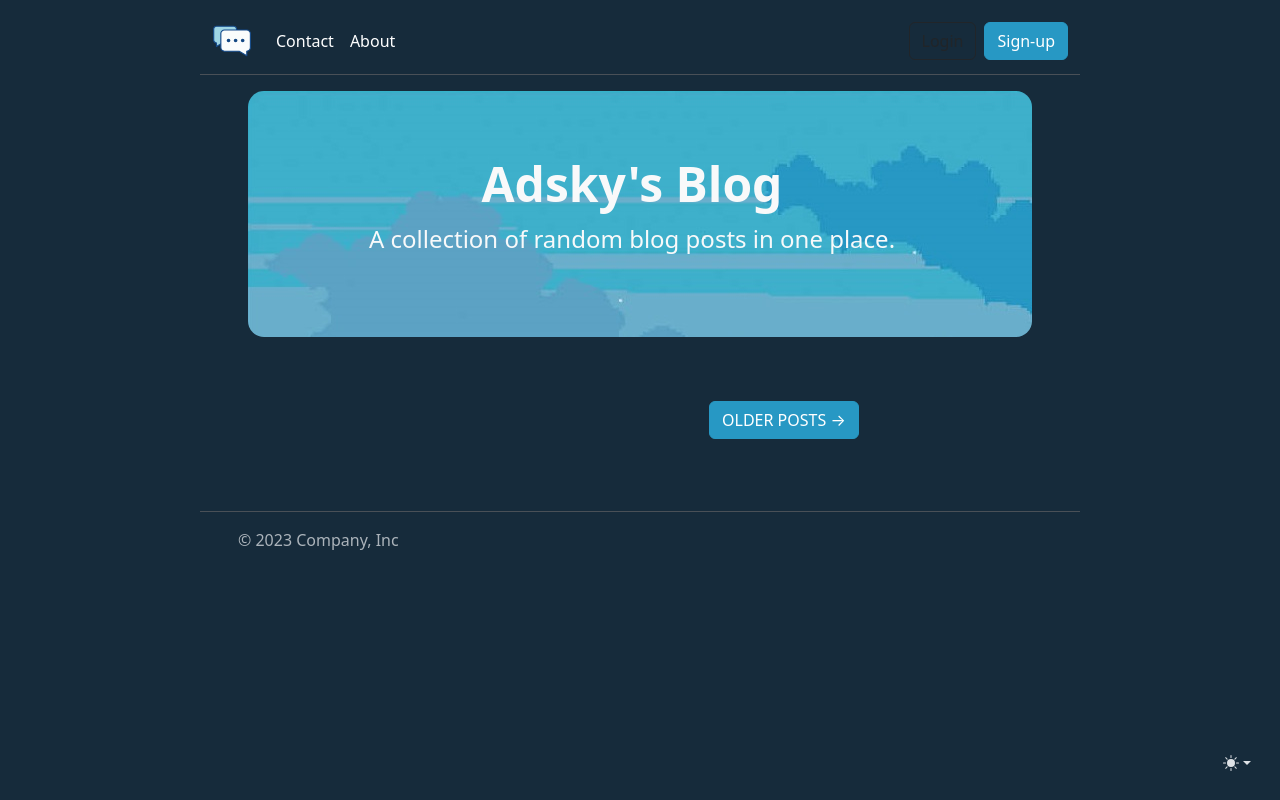
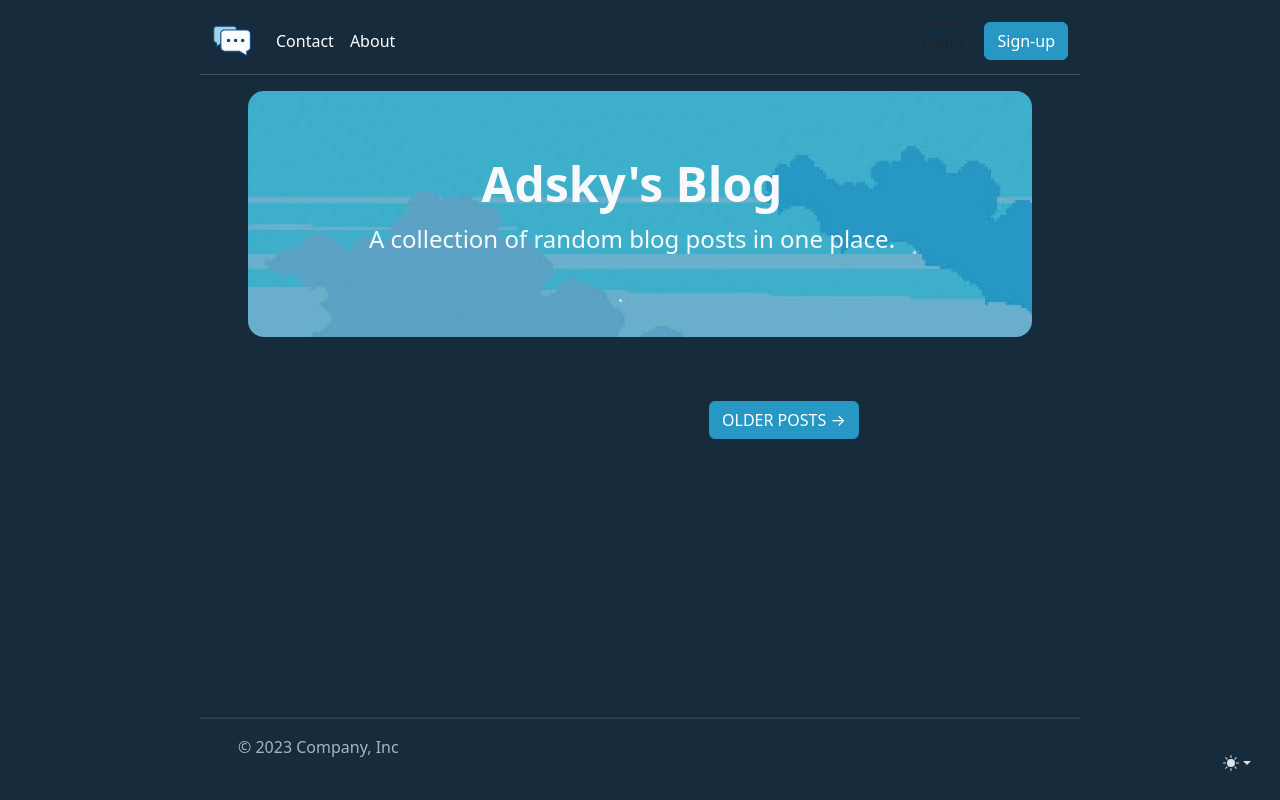
Before and after one commit to Adskovic/flask_blog, a Flask app: page / in a window 1280 px wide. Run offline with Flask 3, Linux system fonts and the light colour scheme; data that the repository does not hold is empty; some libraries are stand-ins or nearby versions.

Commit message:
style: footer change

```diff
--- a/main.py
+++ b/main.py
@@ -286,7 +286,7 @@ def profile():
         flash('Profile updated successfully', 'success')
         return redirect(url_for('profile'))
 
-    return render_template('user_page.html', form=form)
+    return render_template('user-page.html', form=form)
 
 
 @app.route("/about")
--- a/static/css/styles.css
+++ b/static/css/styles.css
@@ -196,6 +196,12 @@
 body {
   text-decoration: none;
   margin: 0 200px 0 200px;
+  min-height: 100vh;
+}
+
+.sticky-footer {
+  position: sticky;
+  top: 100%;
 }
 
 /* Commment Styling */
--- a/templates/footer.html
+++ b/templates/footer.html
@@ -1,6 +1,6 @@
     <!-- Footer -->
         <!-- <div class="container"> -->
-            <footer class="d-flex flex-wrap mt-auto justify-content-between align-items-center py-3 my-4 border-top">
+            <footer class="d-flex flex-wrap mt-auto justify-content-between align-items-center py-3 my-4 border-top sticky-footer">
               <div class="col-md-4 d-flex align-items-center">
                 <a href="/" class="mb-3 me-2 mb-md-0 text-body-secondary text-decoration-none lh-1">
                   <svg class="bi" width="30" height="24"><use xlink:href="#bootstrap"></use></svg>
@@ -8,11 +8,11 @@
                 <span class="mb-3 mb-md-0 text-body-secondary">© 2023 Company, Inc</span>
               </div>
 
-              <ul class="nav col-md-4 justify-content-end list-unstyled d-flex">
-                <li class="ms-3"><a class="text-body-secondary" href="#"><svg class="bi" width="24" height="24"><use xlink:href="#twitter"></use></svg></a></li>
-                <li class="ms-3"><a class="text-body-secondary" href="#"><svg class="bi" width="24" height="24"><use xlink:href="#instagram"></use></svg></a></li>
-                <li class="ms-3"><a class="text-body-secondary" href="#"><svg class="bi" width="24" height="24"><use xlink:href="#facebook"></use></svg></a></li>
-              </ul>
+                <ul class="nav col-md-4 justify-content-end list-unstyled d-flex">
+                  <li class="ms-3"><a class="text-body-secondary" href="#"><svg class="bi" width="24" height="24"><use xlink:href="#twitter"></use></svg></a></li>
+                  <li class="ms-3"><a class="text-body-secondary" href="#"><svg class="bi" width="24" height="24"><use xlink:href="#instagram"></use></svg></a></li>
+                  <li class="ms-3"><a class="text-body-secondary" href="#"><svg class="bi" width="24" height="24"><use xlink:href="#facebook"></use></svg></a></li>
+                </ul>
             </footer>
           <!-- </div> -->
           <script src="https://cdn.jsdelivr.net/npm/@popperjs/core@2.11.8/dist/umd/popper.min.js" integrity="sha384-I7E8VVD/ismYTF4hNIPjVp/Zjvgyol6VFvRkX/vR+Vc4jQkC+hVqc2pM8ODewa9r" crossorigin="anonymous"></script>
--- a/templates/index.html
+++ b/templates/index.html
@@ -18,7 +18,7 @@
 
                 <!-- Post preview-->
                 {% for post in all_posts %}
-                <div class="post-preview">
+                <div class="post-preview ">
                   <a href="{{ url_for('show_post', post_id=post.id) }}">
                     <h2 class="post-title">{{ post.title }}</h2>
                     <h3 class="post-subtitle">{{ post.subtitle }}</h3>
```
Also changed, not shown: templates/user-page.html (renamed from templates/user_page.html).
